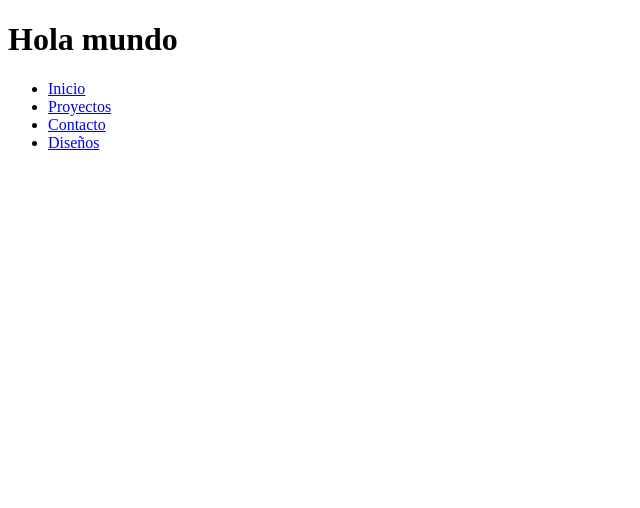
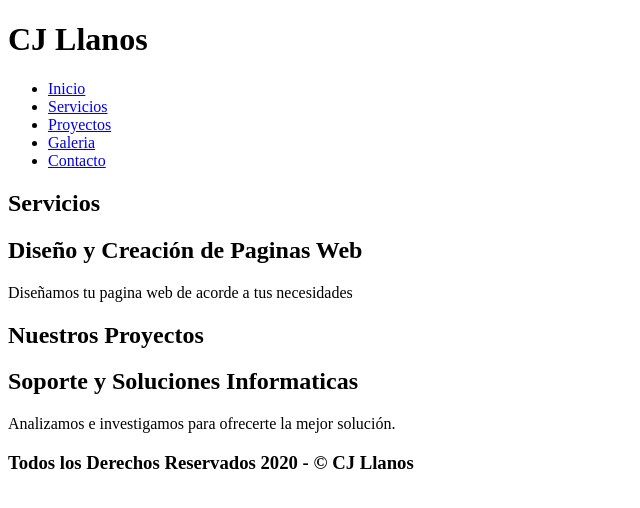
Before and after one commit to JhonatanCL/profesional, a plain HTML site: page index.html in a window 1280 px wide. Shown: the whole page, without its empty margins (0-640 px from the left). Drawn offline with Linux system fonts and the light colour scheme.

Commit message:
continuando

```diff
--- a/index.html
+++ b/index.html
@@ -1,5 +1,5 @@
 <!DOCTYPE html>
-<html lang="en">
+<html lang="es">
 <head>
   <meta charset="UTF-8">
   <meta name="viewport" content="width=device-width, initial-scale=1.0">
@@ -16,14 +16,34 @@
 
 </head>
 <body>
-  <h1>Hola mundo</h1>
+  <header>
+    <h1>CJ Llanos</h1>
     <nav>
       <ul>
         <li><a href="#">Inicio</a></li>
+        <li><a href="#">Servicios</a></li>
         <li><a href="#">Proyectos</a></li>
+        <li><a href="#">Galeria</a></li>
         <li><a href="#">Contacto</a></li>
-      <li><a href="#">Diseños</a></li>
       </ul>
     </nav>
+  </header>
+  <main>
+    <h2>Servicios</h2>
+    <div class="cj-container">
+      <h2>Diseño y Creación de Paginas Web</h2>
+      <p>Diseñamos tu pagina web de acorde a tus necesidades</p>
+    </div>
+    <div class="cj-container">
+      <h2>Nuestros Proyectos</h2>
+    </div>
+    <div class="cj-container">
+      <h2>Soporte y Soluciones Informaticas</h2>
+      <p>Analizamos e investigamos para ofrecerte la mejor solución.</p>
+    </div>
+  </main>
+  <footer>
+    <h3>Todos los Derechos Reservados 2020 - &copy; CJ Llanos</h3>
+  </footer>
 </body>
 </html>
```
Also changed, not shown: 1 other file. Lines whose indentation alone changed are shown as unchanged.
